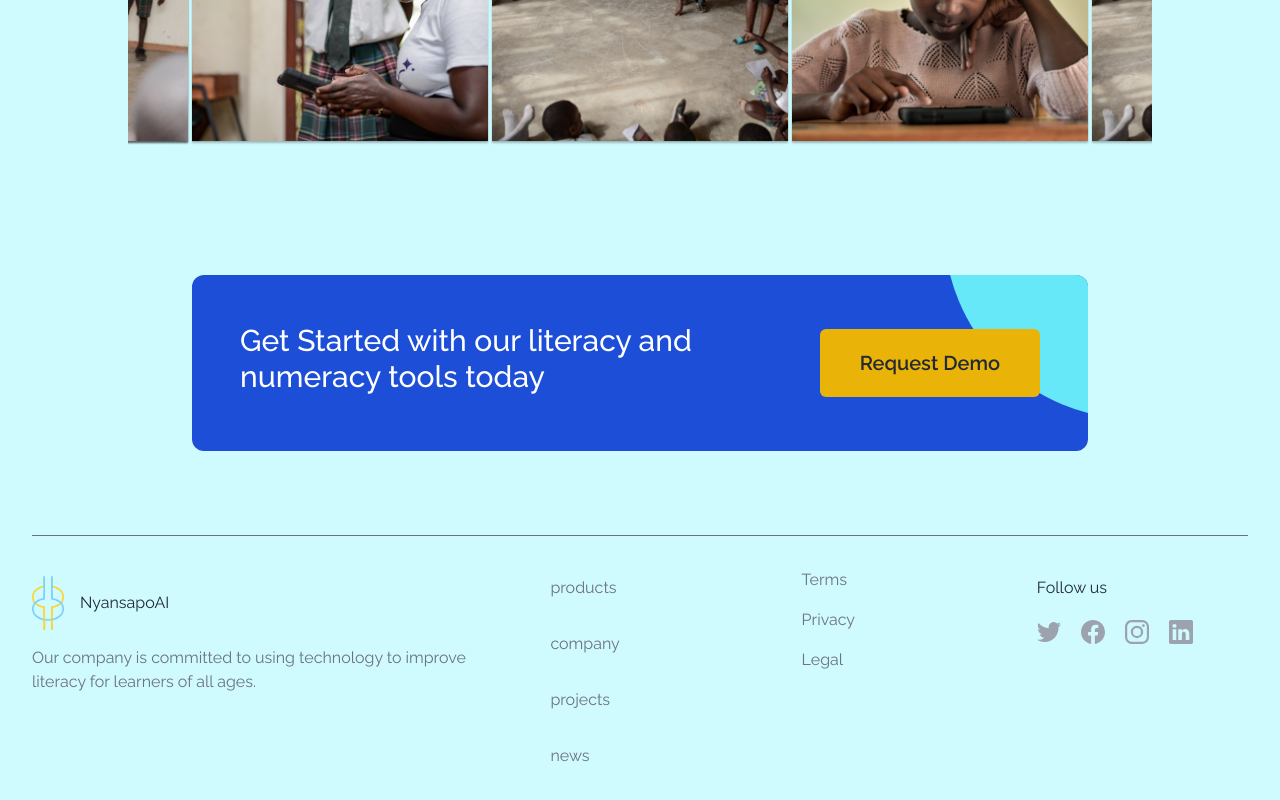
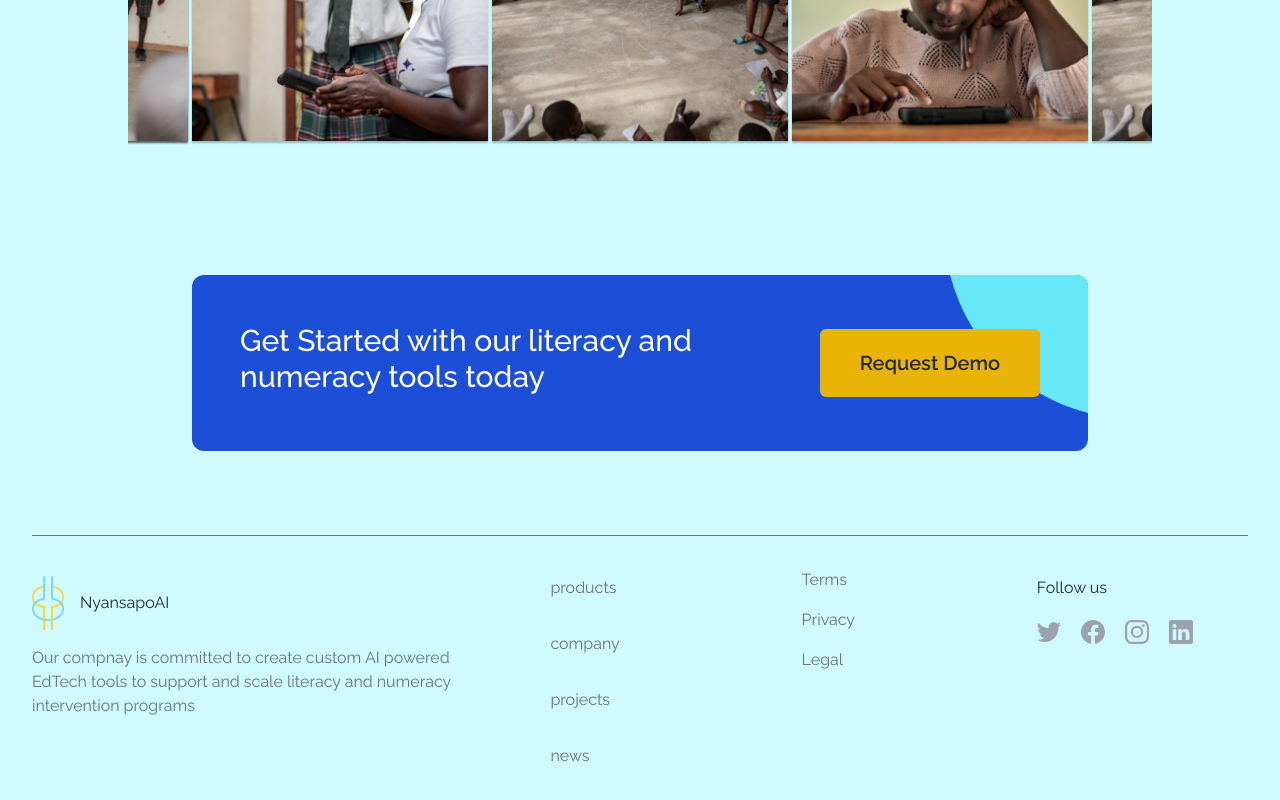
Before and after one commit to NyansapoAI/website, a Next.js app: page / in a window 1280 px wide. Shown: the part 3552-4352 px from the top of the page. Built offline with nearby package versions, Linux system fonts and the light colour scheme.

Commit message:
update:changed text

```diff
--- a/src/app/components/footer.tsx
+++ b/src/app/components/footer.tsx
@@ -1,10 +1,10 @@
-import Link from "next/link";
-import Image from "next/image";
-import React from "react";
-import { navigationLinks } from "@/constants/links";
-import { Twitter, Facebook, Instagram, Linkedin } from "./SocialIcons";
+import Link from "next/link"
+import Image from "next/image"
+import React from "react"
+import { navigationLinks } from "@/constants/links"
+import { Twitter, Facebook, Instagram, Linkedin } from "./SocialIcons"
 export default function Footer() {
-  const legal = ["Terms", "Privacy", "Legal"];
+  const legal = ["Terms", "Privacy", "Legal"]
   return (
     <div className="relative px-8 py-16">
       <div className="grid max-w-screen-xl grid-cols-1 gap-10 pt-10 mx-auto mt-5 border-t border-gray-500 dark:border-trueGray-700 lg:grid-cols-5">
@@ -25,8 +25,8 @@ export default function Footer() {
           </div>
 
           <div className="max-w-md mt-4 text-gray-500 dark:text-gray-400">
-            Our company is committed to using technology to improve literacy for
-            learners of all ages.
+            Our compnay is committed to create custom AI powered EdTech tools to
+            support and scale literacy and numeracy intervention programs
           </div>
         </div>
 
@@ -103,5 +103,5 @@ export default function Footer() {
         </div>
       </div>
     </div>
-  );
+  )
 }
```
